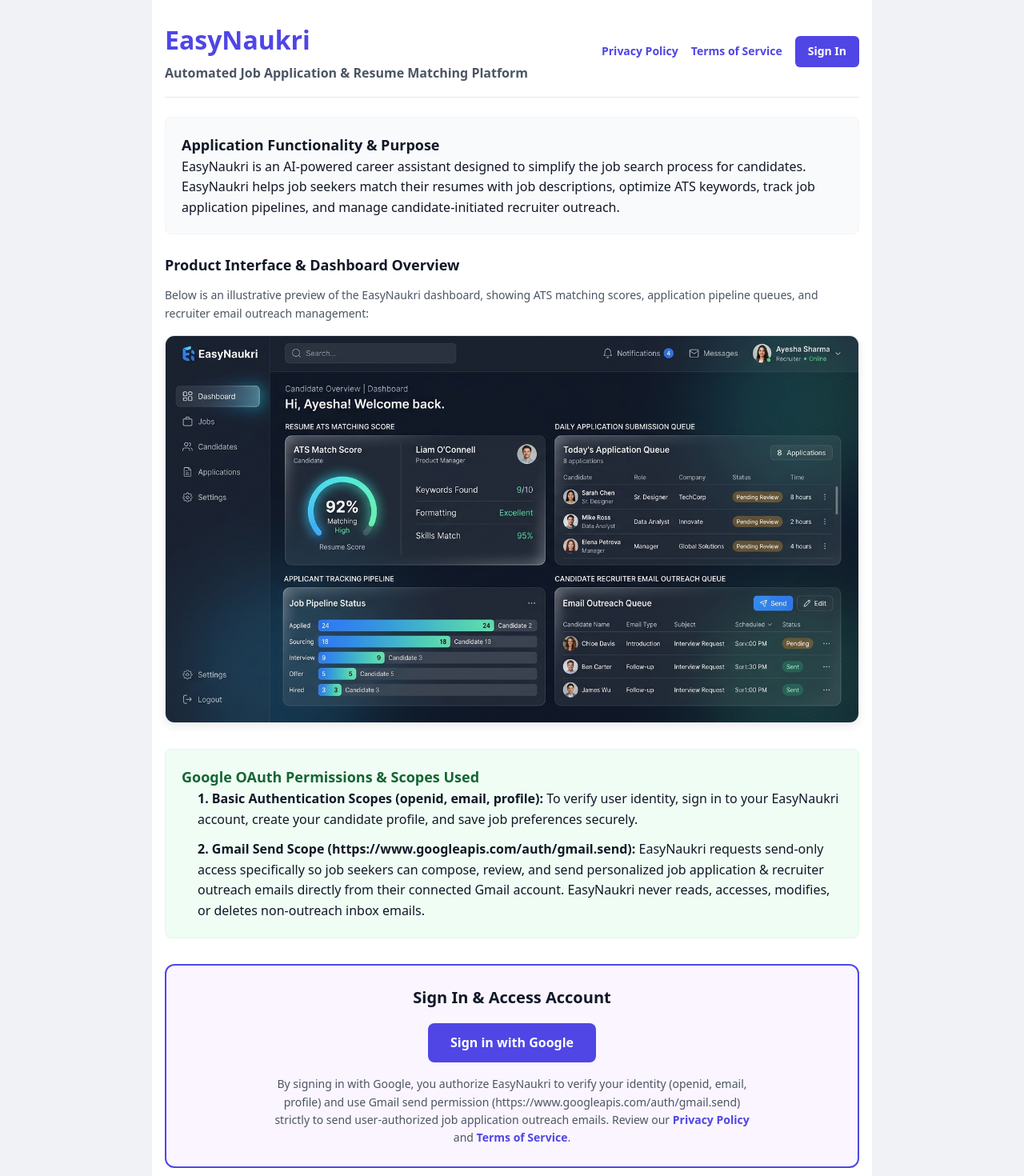
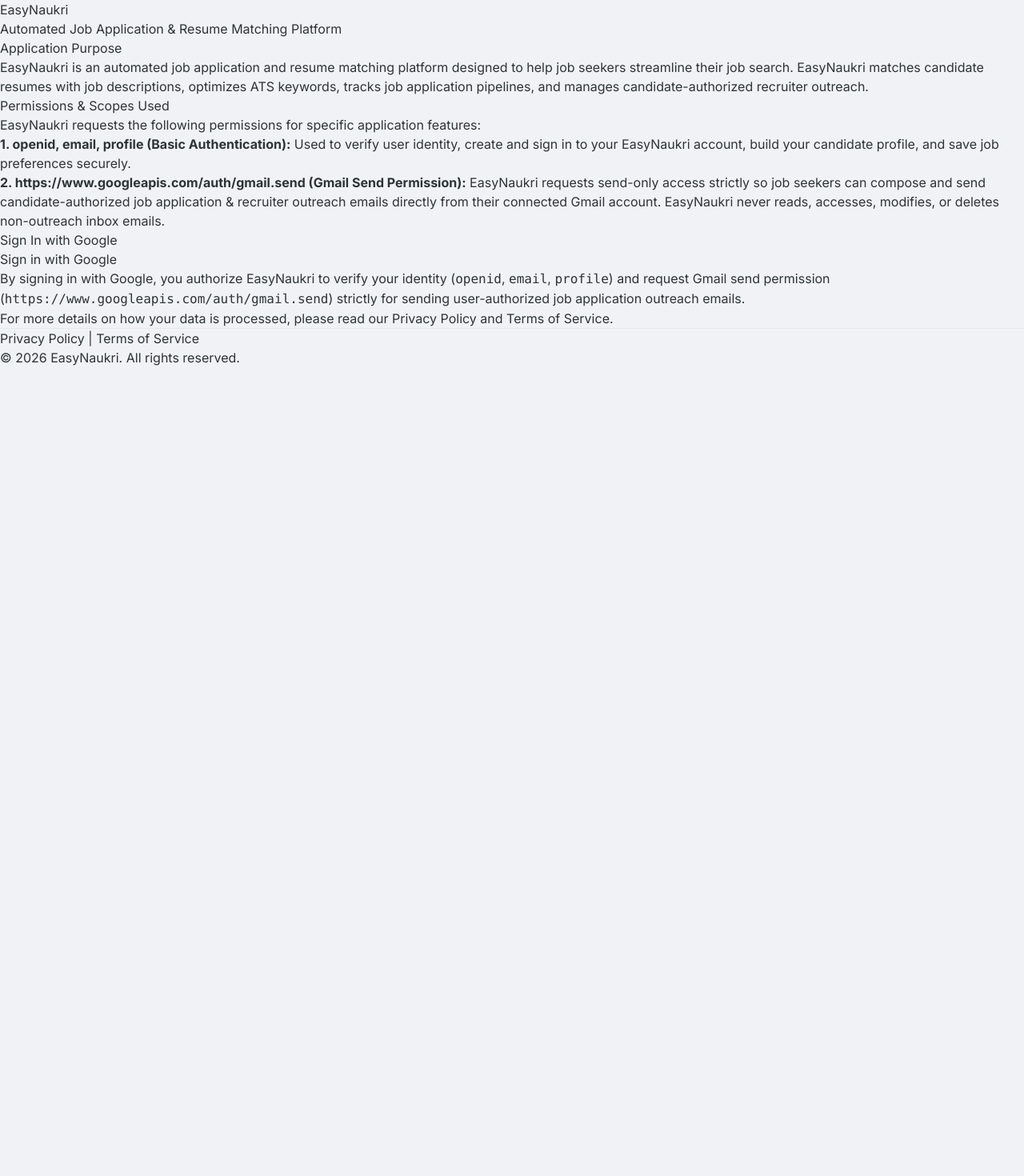
Before and after one commit to amritkr1999/auto-apply-pro, a React (Vite) app in the folder frontend/: page / in a window 1280 px wide. Shown: the top 1470 px of the page at 80% size. After the commit the page ends 800 px from the top, so only its background shows below. Built offline with nearby package versions, Linux system fonts and the light colour scheme; no server answers.

Commit message:
feat: simplify LandingPage layout and enhance content clarity by removing inline styles and redundant sections

```diff
--- a/frontend/src/pages/LandingPage.tsx
+++ b/frontend/src/pages/LandingPage.tsx
@@ -3,90 +3,57 @@
 
 export const LandingPage: React.FC = () => {
   return (
-    <div style={{ padding: "24px 16px", fontFamily: "system-ui, -apple-system, sans-serif", maxWidth: "900px", margin: "0 auto", lineHeight: "1.6", color: "#111827", backgroundColor: "#ffffff" }}>
-
-      {/* Header Bar */}
-      <header style={{ display: "flex", alignItems: "center", justifyContent: "space-between", borderBottom: "1px solid #e5e7eb", paddingBottom: "16px", marginBottom: "24px" }}>
-        <div>
-          <h1 style={{ fontSize: "32px", fontWeight: "900", margin: "0", color: "#4f46e5" }}>EasyNaukri</h1>
-          <h2 style={{ fontSize: "16px", fontWeight: "600", margin: "4px 0 0 0", color: "#4b5563" }}>
-            Automated Job Application & Resume Matching Platform
-          </h2>
-        </div>
-        <div style={{ marginLeft: "auto", display: "flex", gap: "16px", alignItems: "center" }}>
-          <Link to="/privacy" style={{ color: "#4f46e5", fontWeight: "600", textDecoration: "none", fontSize: "14px" }}>Privacy Policy</Link>
-          <Link to="/terms" style={{ color: "#4f46e5", fontWeight: "600", textDecoration: "none", fontSize: "14px" }}>Terms of Service</Link>
-          <Link to="/login" style={{ padding: "8px 16px", backgroundColor: "#4f46e5", color: "#ffffff", fontWeight: "bold", textDecoration: "none", borderRadius: "6px", fontSize: "14px" }}>Sign In</Link>
-        </div>
+    <div>
+      <header>
+        <h1>EasyNaukri</h1>
+        <p>Automated Job Application & Resume Matching Platform</p>
       </header>
 
       <main>
-        {/* Purpose Section */}
-        <section style={{ marginBottom: "24px", backgroundColor: "#f9fafb", padding: "20px", borderRadius: "8px", border: "1px solid #f3f4f6" }}>
-          <h3 style={{ fontSize: "18px", fontWeight: "bold", marginTop: "0" }}>Application Functionality & Purpose</h3>
-          <p style={{ margin: "0" }}>
-            EasyNaukri is an AI-powered career assistant designed to simplify the job search process for candidates. EasyNaukri helps job seekers match their resumes with job descriptions, optimize ATS keywords, track job application pipelines, and manage candidate-initiated recruiter outreach.
+        <section>
+          <h2>Application Purpose</h2>
+          <p>
+            EasyNaukri is an automated job application and resume matching platform designed to help job seekers streamline their job search. EasyNaukri matches candidate resumes with job descriptions, optimizes ATS keywords, tracks job application pipelines, and manages candidate-authorized recruiter outreach.
           </p>
         </section>
 
-        {/* Product Screenshot Mockup */}
-        <section style={{ marginBottom: "32px", textAlign: "center" }}>
-          <h3 style={{ fontSize: "18px", fontWeight: "bold", marginBottom: "12px", textAlign: "left" }}>Product Interface & Dashboard Overview</h3>
-          <p style={{ fontSize: "14px", color: "#4b5563", textAlign: "left", marginBottom: "16px" }}>
-            Below is an illustrative preview of the EasyNaukri dashboard, showing ATS matching scores, application pipeline queues, and recruiter email outreach management:
-          </p>
-          <div style={{ border: "1px solid #e5e7eb", borderRadius: "12px", overflow: "hidden", boxShadow: "0 4px 12px rgba(0,0,0,0.08)" }}>
-            <img
-              src="/dashboard_mockup.png"
-              alt="EasyNaukri Application Dashboard Interface Mockup"
-              style={{ width: "100%", height: "auto", display: "block" }}
-            />
-          </div>
-        </section>
-
-        {/* Scopes Section */}
-        <section style={{ marginBottom: "32px", backgroundColor: "#f0fdf4", padding: "20px", borderRadius: "8px", border: "1px solid #dcfce7" }}>
-          <h3 style={{ fontSize: "18px", fontWeight: "bold", marginTop: "0", color: "#166534" }}>Google OAuth Permissions & Scopes Used</h3>
-          <ul style={{ paddingLeft: "20px", margin: "0" }}>
-            <li style={{ marginBottom: "12px" }}>
-              <strong>1. Basic Authentication Scopes (openid, email, profile):</strong> To verify user identity, sign in to your EasyNaukri account, create your candidate profile, and save job preferences securely.
+        <section>
+          <h2>Permissions & Scopes Used</h2>
+          <p>EasyNaukri requests the following permissions for specific application features:</p>
+          <ul>
+            <li>
+              <strong>1. openid, email, profile (Basic Authentication):</strong> Used to verify user identity, create and sign in to your EasyNaukri account, build your candidate profile, and save job preferences securely.
             </li>
             <li>
-              <strong>2. Gmail Send Scope (https://www.googleapis.com/auth/gmail.send):</strong> EasyNaukri requests send-only access specifically so job seekers can compose, review, and send personalized job application & recruiter outreach emails directly from their connected Gmail account. EasyNaukri never reads, accesses, modifies, or deletes non-outreach inbox emails.
+              <strong>2. https://www.googleapis.com/auth/gmail.send (Gmail Send Permission):</strong> EasyNaukri requests send-only access strictly so job seekers can compose and send candidate-authorized job application & recruiter outreach emails directly from their connected Gmail account. EasyNaukri never reads, accesses, modifies, or deletes non-outreach inbox emails.
             </li>
           </ul>
         </section>
 
-        {/* Google Sign In CTA Section */}
-        <section style={{ marginBottom: "32px", padding: "24px", border: "2px solid #4f46e5", borderRadius: "12px", textAlign: "center", backgroundColor: "#faf5ff" }}>
-          <h3 style={{ fontSize: "20px", fontWeight: "bold", marginTop: "0" }}>Sign In & Access Account</h3>
-          <p style={{ margin: "16px 0" }}>
-            <Link to="/login" style={{ display: "inline-block", padding: "12px 28px", backgroundColor: "#4f46e5", color: "#ffffff", fontWeight: "bold", textDecoration: "none", borderRadius: "8px", fontSize: "16px" }}>
-              Sign in with Google
+        <section>
+          <h2>Sign In with Google</h2>
+          <div>
+            <Link to="/login">
+              <button type="button">Sign in with Google</button>
             </Link>
+          </div>
+          <p>
+            By signing in with Google, you authorize EasyNaukri to verify your identity (<code>openid</code>, <code>email</code>, <code>profile</code>) and request Gmail send permission (<code>https://www.googleapis.com/auth/gmail.send</code>) strictly for sending user-authorized job application outreach emails.
           </p>
-          <p style={{ fontSize: "14px", color: "#4b5563", margin: "0", maxWidth: "600px", marginLeft: "auto", marginRight: "auto" }}>
-            By signing in with Google, you authorize EasyNaukri to verify your identity (openid, email, profile) and use Gmail send permission (https://www.googleapis.com/auth/gmail.send) strictly to send user-authorized job application outreach emails. Review our{" "}
-            <Link to="/privacy" style={{ color: "#4f46e5", fontWeight: "bold" }}>
-              Privacy Policy
-            </Link>{" "}
-            and{" "}
-            <Link to="/terms" style={{ color: "#4f46e5", fontWeight: "bold" }}>
-              Terms of Service
-            </Link>.
+          <p>
+            For more details on how your data is processed, please read our{" "}
+            <Link to="/privacy">Privacy Policy</Link> and{" "}
+            <Link to="/terms">Terms of Service</Link>.
           </p>
         </section>
       </main>
 
-      {/* Footer */}
-      <footer style={{ borderTop: "1px solid #e5e7eb", paddingTop: "20px", fontSize: "14px", color: "#6b7280", display: "flex", justifyContent: "space-between", flexWrap: "wrap", gap: "12px" }}>
-        <div>
-          <p style={{ margin: "0" }}>© {new Date().getFullYear()} <strong>EasyNaukri</strong>. All rights reserved.</p>
-          <p style={{ margin: "4px 0 0 0" }}>Contact: <a href="mailto:support@easynaukri.online" style={{ color: "#4f46e5" }}>support@easynaukri.online</a></p>
-        </div>
-        <div>
-          <Link to="/privacy" style={{ color: "#4f46e5", fontWeight: "600" }}>Privacy Policy</Link> | <Link to="/terms" style={{ color: "#4f46e5", fontWeight: "600" }}>Terms of Service</Link>
-        </div>
+      <footer>
+        <hr />
+        <p>
+          <Link to="/privacy">Privacy Policy</Link> | <Link to="/terms">Terms of Service</Link>
+        </p>
+        <p>&copy; {new Date().getFullYear()} EasyNaukri. All rights reserved.</p>
       </footer>
     </div>
   );
```
